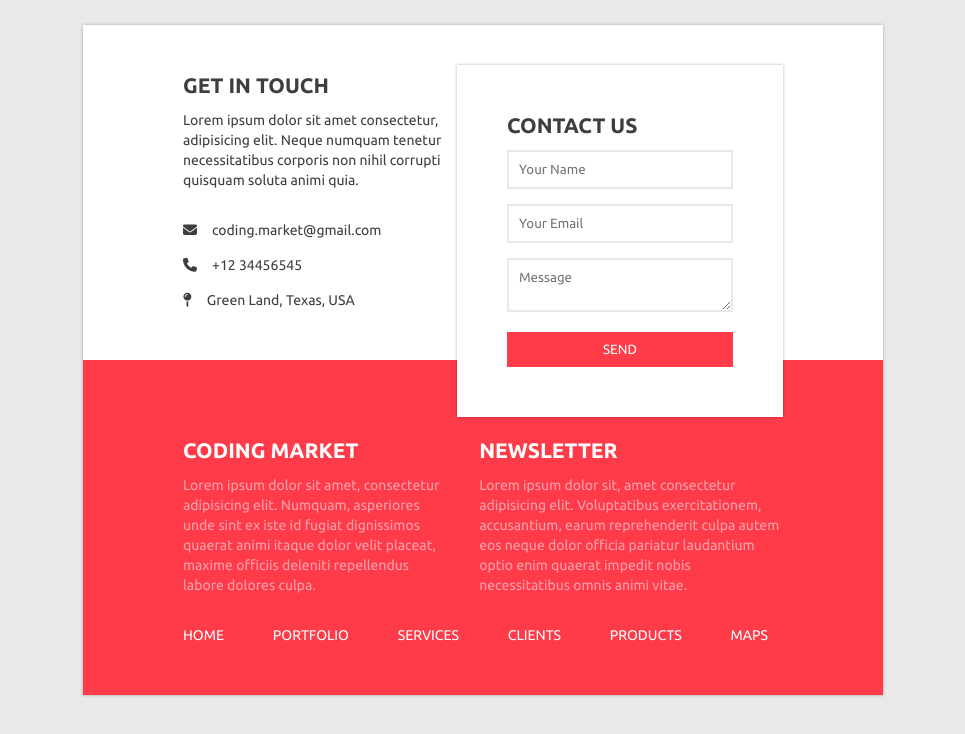
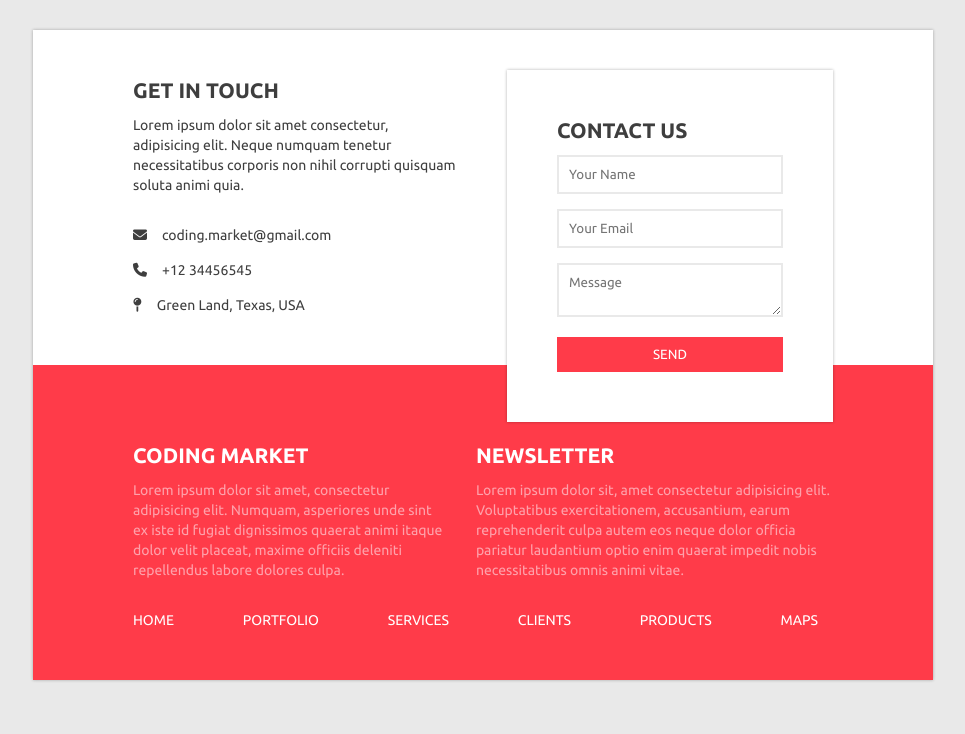
Before and after one commit to codingmarket07/Responsive-Contact-US-form-21M23, a plain HTML site: page index.html in a window 1280 px wide. Shown: the whole page, without its empty margins (157-1122 px from the left). Drawn offline with Linux system fonts and the light colour scheme.

Commit message:
css file updated

```diff
--- a/styles.css
+++ b/styles.css
@@ -27,10 +27,10 @@ body {
 }
 
 section {
-  width: 800px;
+  width: 900px;
   max-width: 100%;
   background: var(--white);
-  margin: 25px auto;
+  margin: 30px auto;
   box-shadow: 0 0 3px rgba(0, 0, 0, 0.3);
   position: relative;
 }
```
